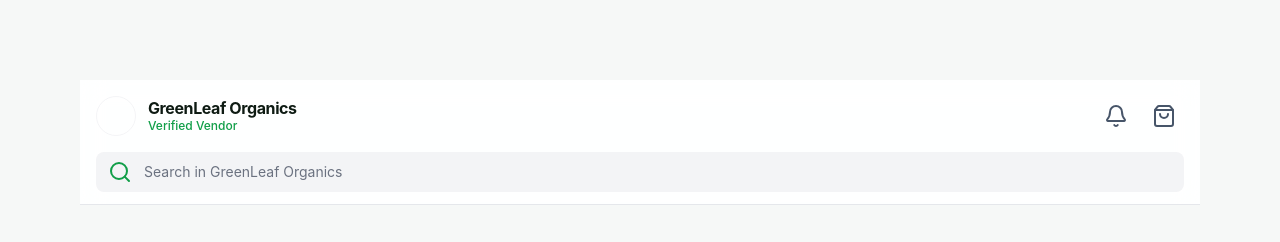
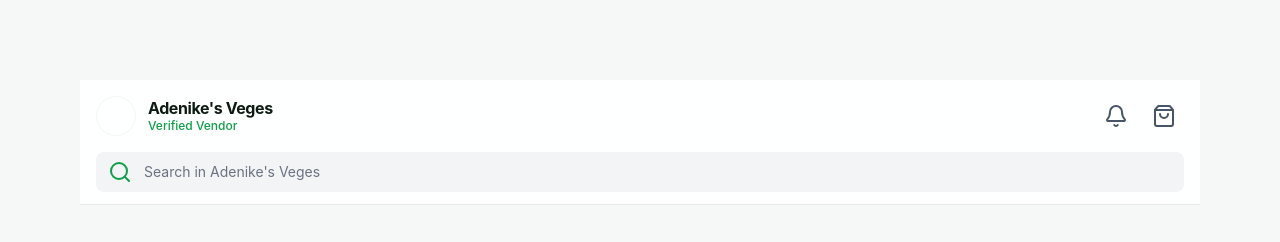
Before and after one commit to Dahmie87/PadiSquare-next-app, a Next.js app: page / in a window 1280 px wide. Shown: the top 242 px of the page. Built offline with nearby package versions, Linux system fonts and the light colour scheme.

Commit message:
adapt home page to PadiSquare specific vendor

```diff
--- a/app/page.tsx
+++ b/app/page.tsx
@@ -11,7 +11,7 @@ export default function Home() {
 ></div>
 </div>
 <div className="flex-1">
-<h1 className="text-[#0e1b13] dark:text-white text-base font-bold leading-tight tracking-tight">GreenLeaf Organics</h1>
+<h1 className="text-[#0e1b13] dark:text-white text-base font-bold leading-tight tracking-tight">Adenike's Veges</h1>
 <p className="text-xs text-primary font-medium">Verified Vendor</p>
 </div>
 <div className="flex items-center gap-2">
@@ -29,7 +29,7 @@ export default function Home() {
 <div className="flex w-full items-stretch rounded-lg h-10 bg-gray-100 dark:bg-gray-800">
 <div className="text-primary flex items-center justify-center pl-3">
 <Search/></div>
-<input className="form-input flex w-full border-none bg-transparent focus:ring-0 text-sm placeholder:text-gray-500 px-3" placeholder="Search in GreenLeaf Organics"/>
+<input className="form-input flex w-full border-none bg-transparent focus:ring-0 text-sm placeholder:text-gray-500 px-3" placeholder="Search in Adenike's Veges"/>
 </div>
 </label>
 </div>
@@ -42,7 +42,7 @@ export default function Home() {
 <div className="bg-cover bg-center flex flex-col justify-end overflow-hidden min-h-[340px] relative" data-alt="Lush green organic farm landscape hero image" >
 <div className="p-6 space-y-3">
 <span className="inline-block px-2 py-1 rounded bg-primary text-[10px] font-bold text-white uppercase tracking-widest">Limited Offer</span>
-<h2 className="text-white text-3xl font-bold leading-tight">Fresh Summer <br/>Harvest 2024</h2>
+<h2 className="text-white text-3xl font-bold leading-tight">Fresh Nigerian <br/>Harvest 2026</h2>
 <p className="text-white/80 text-sm max-w-[280px]">Experience the pure taste of nature with our newly arrived organic seasonal produce.</p>
 <div className="pt-2">
 <button className="flex min-w-[140px] cursor-pointer items-center justify-center overflow-hidden rounded-lg h-12 px-6 bg-primary text-white text-base font-bold hover:px-16 transition-transform active:scale-95 shadow-lg shadow-primary/20">
```
